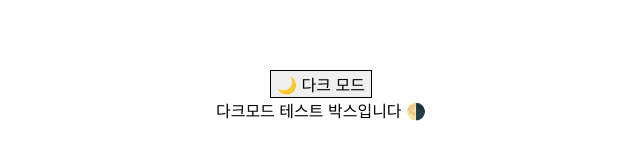
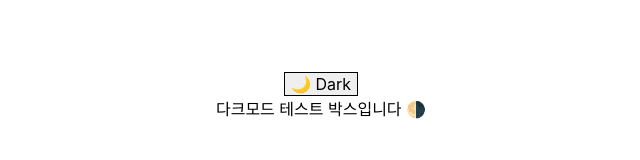
Before and after one commit to KIM-NAMHYOUNG/YSOT-GPT-ChAT, a Next.js app: page / in a window 1280 px wide. Shown: the part 304-464 px from the top of the page, without its empty margins (319-959 px from the left). Built offline with nearby package versions, Linux system fonts and the light colour scheme.

Commit message:
Update ThemeToggle.tsx

```diff
--- a/components/ThemeToggle.tsx
+++ b/components/ThemeToggle.tsx
@@ -8,9 +8,9 @@ export default function ThemeToggle() {
   return (
     <button
       onClick={toggleTheme}
-      className="px-4 py-1 border rounded dark:border-white border-gray-800 dark:text-white"
+      className="px-4 py-2 border rounded-md dark:border-white border-gray-800 dark:text-white"
     >
-      {theme === 'dark' ? '☀️ 라이트 모드' : '🌙 다크 모드'}
+      {theme === 'dark' ? '☀️ Light' : '🌙 Dark'}
     </button>
   )
 }
```
